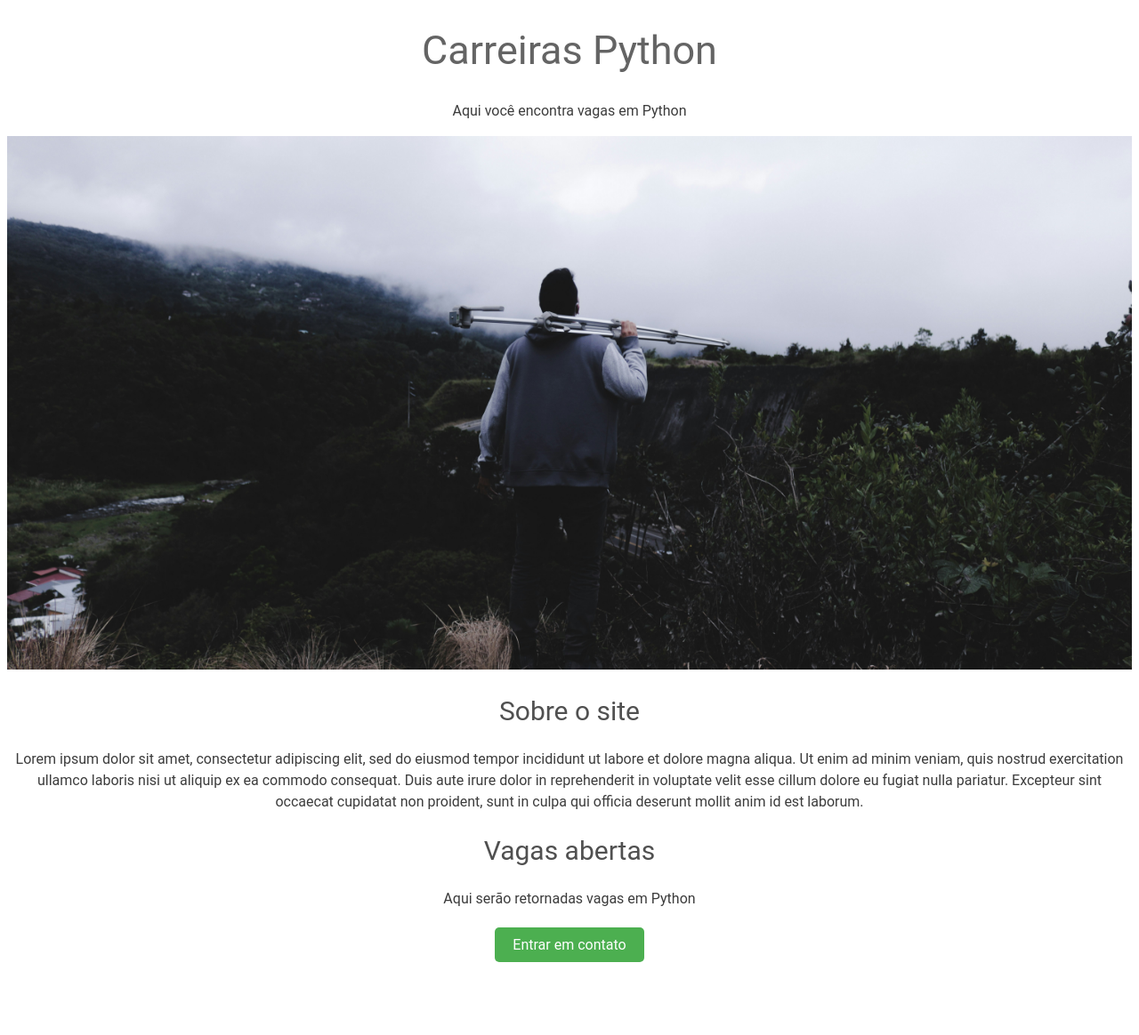
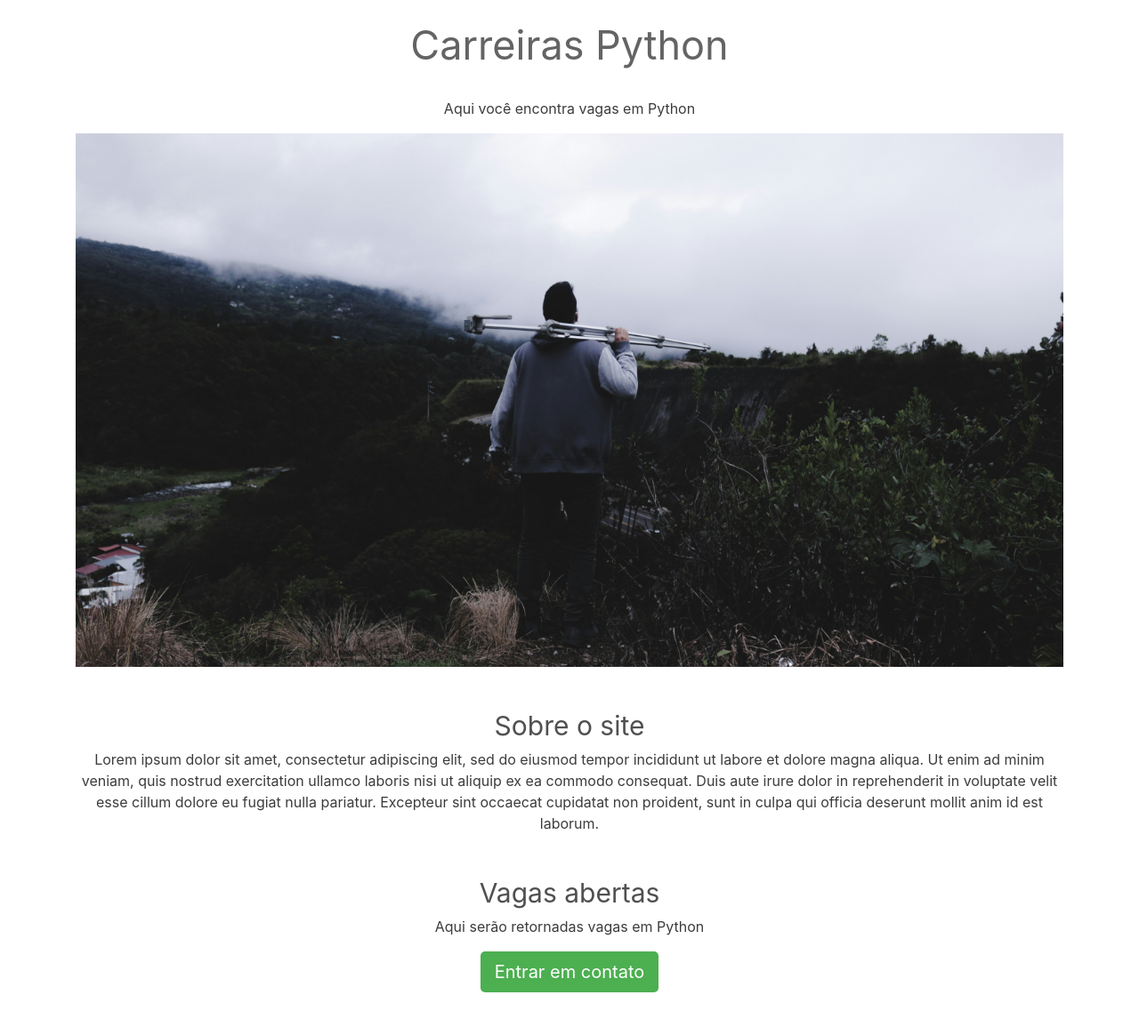
Before and after one commit to KauaFMarques/Python-Carreiras1, a Flask app: page / in a window 1280 px wide. Shown: the whole page at 89% size. Before the commit the page ends 1082 px from the top, so only its background shows below. Run offline with Flask 3, Linux system fonts and the light colour scheme; some libraries are stand-ins or nearby versions.

Commit message:
finalização da seção e da aula 127.
Adição do Bootstrap CSS: Adicionei a referência ao CSS do Bootstrap no <head>.
Uso de classes do Bootstrap:
Utilizei classes como container, text-center, py-4, my-5, e img-fluid para ajustar a aparência e o layout dos elementos.
Estilização do botão: Mantive a classe contact-button para o estilo personalizado, mas também adicionei a classe btn btn-lg do Bootstrap para manter a consistência de estilo.

```diff
--- a/templates/home.html
+++ b/templates/home.html
@@ -5,11 +5,11 @@
   <meta http-equiv="X-UA-Compatible" content="IE=edge">
   <meta name="viewport" content="width=device-width, initial-scale=1.0">
   <title>Home page</title>
+  <!-- Bootstrap CSS -->
+  <link href="https://stackpath.bootstrapcdn.com/bootstrap/4.5.2/css/bootstrap.min.css" rel="stylesheet">
   <style>
     h1 {
-      text-align: center;
       font-size: 45px;
-      font-family: 'Roboto', sans-serif;
       font-weight: normal;
       color: rgb(100, 100, 100);
     }
@@ -22,25 +22,16 @@
 
     h2 {
       font-size: 30px;
-      font-family: 'Roboto', sans-serif;
-      text-align: center;
       font-weight: normal;
       color: rgb(80, 80, 80);
     }
 
     p {
-      font-family: 'Roboto', sans-serif;
       color: rgb(60, 60, 60);
-      text-align: center;
       line-height: 1.5;
     }
 
     .contact-button {
-      display: block;
-      margin: 20px auto;
-      padding: 10px 20px;
-      font-size: 16px;
-      font-family: 'Roboto', sans-serif;
       background-color: #4CAF50;
       color: white;
       border: none;
@@ -54,17 +45,27 @@
   </style>
 </head>
 <body>
-  <header>
+  <header class="text-center py-4">
     <h1>Carreiras Python</h1>
   </header>
-  <main>
-    <p>Aqui você encontra vagas em Python</p>
-    <img id="banner" src="{{url_for('static', filename='carreira.jpg')}}" alt="Banner de carreiras em Python"/>
-    <h2>Sobre o site</h2>
-    <p>Lorem ipsum dolor sit amet, consectetur adipiscing elit, sed do eiusmod tempor incididunt ut labore et dolore magna aliqua. Ut enim ad minim veniam, quis nostrud exercitation ullamco laboris nisi ut aliquip ex ea commodo consequat. Duis aute irure dolor in reprehenderit in voluptate velit esse cillum dolore eu fugiat nulla pariatur. Excepteur sint occaecat cupidatat non proident, sunt in culpa qui officia deserunt mollit anim id est laborum.</p>
-    <h2>Vagas abertas</h2>
-    <p>Aqui serão retornadas vagas em Python</p>
-    <button class="contact-button">Entrar em contato</button>
+  <main class="container">
+    <p class="text-center">Aqui você encontra vagas em Python</p>
+    <img id="banner" class="img-fluid" src="{{url_for('static', filename='carreira.jpg')}}" alt="Banner de carreiras em Python"/>
+    <section class="my-5">
+      <h2 class="text-center">Sobre o site</h2>
+      <p class="text-center">Lorem ipsum dolor sit amet, consectetur adipiscing elit, sed do eiusmod tempor incididunt ut labore et dolore magna aliqua. Ut enim ad minim veniam, quis nostrud exercitation ullamco laboris nisi ut aliquip ex ea commodo consequat. Duis aute irure dolor in reprehenderit in voluptate velit esse cillum dolore eu fugiat nulla pariatur. Excepteur sint occaecat cupidatat non proident, sunt in culpa qui officia deserunt mollit anim id est laborum.</p>
+    </section>
+    <section class="my-5">
+      <h2 class="text-center">Vagas abertas</h2>
+      <p class="text-center">Aqui serão retornadas vagas em Python</p>
+      <div class="text-center">
+        <button class="contact-button btn btn-lg">Entrar em contato</button>
+      </div>
+    </section>
   </main>
+  <!-- Bootstrap JS and dependencies -->
+  <script src="https://code.jquery.com/jquery-3.5.1.slim.min.js"></script>
+  <script src="https://cdn.jsdelivr.net/npm/@popperjs/core@2.5.2/dist/umd/popper.min.js"></script>
+  <script src="https://stackpath.bootstrapcdn.com/bootstrap/4.5.2/js/bootstrap.min.js"></script>
 </body>
 </html>
```
